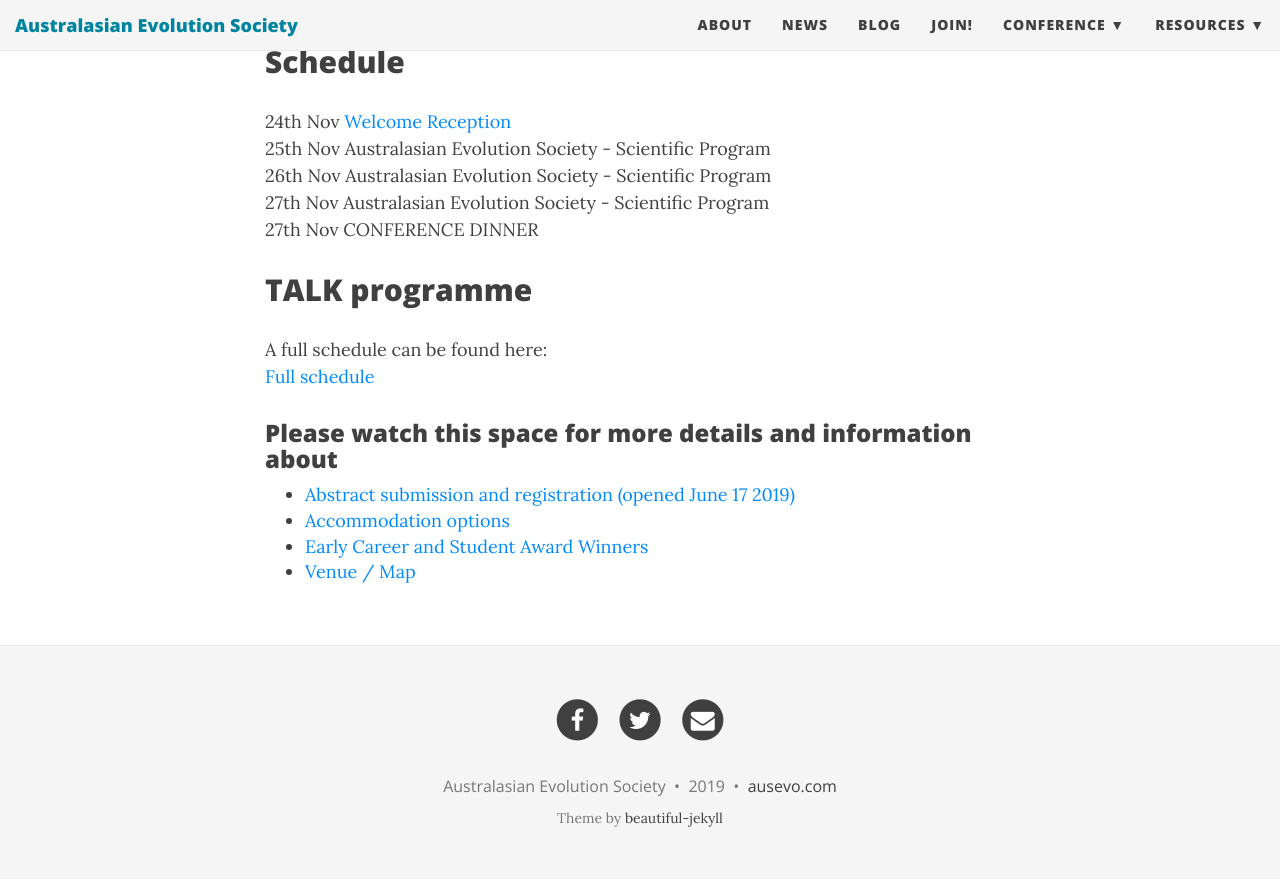
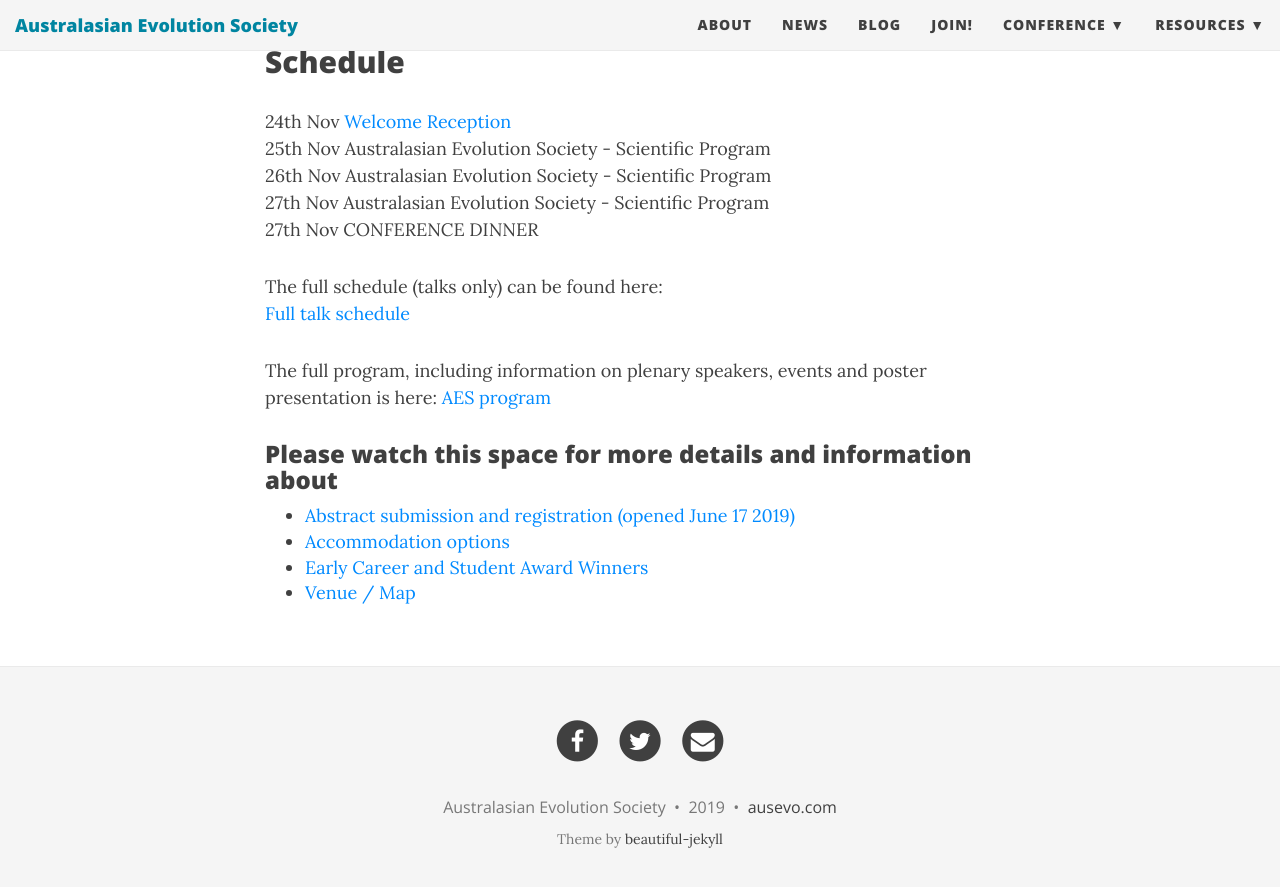
Before and after one commit to ausevo/ausevo.github.io, a Jekyll site: the page built from conference.md, in a window 1280 px wide and 900 px high, scrolled down 1263 px. Shown: the top 887 px of the window. Built offline with Jekyll 4.4.1, drawn with Linux system fonts in a browser that asks for light colours; nearby versions of some CDN libraries.

Commit message:
Update conference.md

```diff
--- a/conference.md
+++ b/conference.md
@@ -35,10 +35,11 @@
 27th Nov Australasian Evolution Society - Scientific Program
 27th Nov CONFERENCE DINNER
 
-## TALK programme
+The full schedule (talks only) can  be found here:
+[Full talk schedule](http://ausevo.github.io/docs/AES Schedule.pdf)
 
-A full schedule can  be found here:
-[Full schedule](http://ausevo.github.io/docs/AES Schedule.pdf)
+The full program, including information on plenary speakers, events and poster presentation is here:
+[AES program](http://ausevo.github.io/docs/AES Program Final.pdf)
 
 ### Please watch this space for more details and information about
 
```
